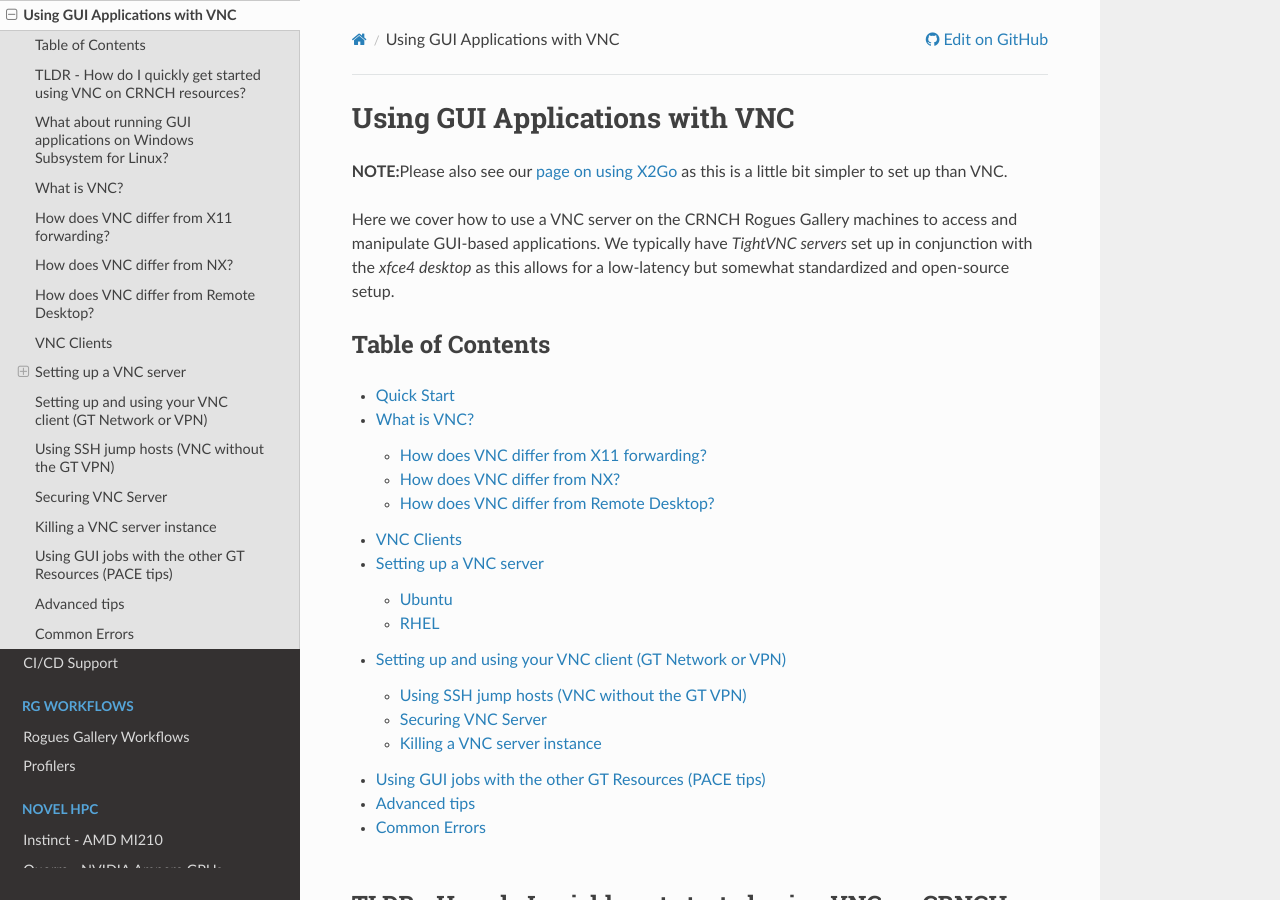
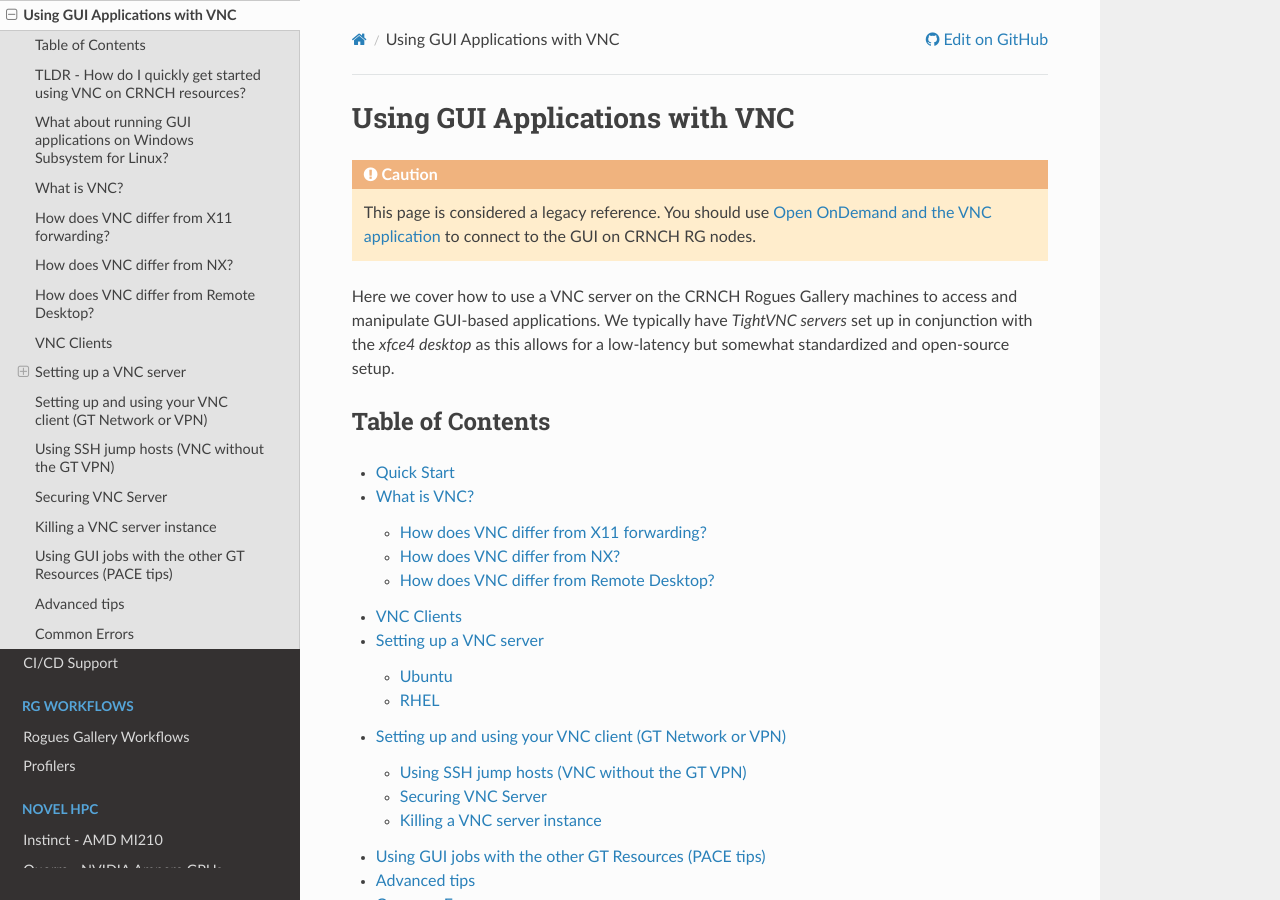
Before and after one commit to gt-crnch-rg/read-the-docs, a Sphinx documentation site: the page built from docs/general/using-gui-with-vnc.rst, in a window 1280 px wide and 900 px high. Built offline with Sphinx 7.4.7 and the Read the Docs theme 3.1.0, drawn with Linux system fonts in a browser that asks for light colours; pages that are not in the unit, such as notebooks, are missing from menus.

Commit message:
Revise VNC documentation to recommend Open OnDemand
Updated VNC documentation to note that this is legacy information.

```diff
--- a/docs/general/using-gui-with-vnc.rst
+++ b/docs/general/using-gui-with-vnc.rst
@@ -1,9 +1,7 @@
 Using GUI Applications with VNC
 ==================================
 
-**NOTE:**\ Please also see our `page on using
-X2Go <%5BMisc%5D-Using-GUI-applications-with-X2Go>`__ as this is a
-little bit simpler to set up than VNC.
+.. caution:: \ \  This page is considered a legacy reference. You should use `Open OnDemand and the VNC application <https://gt-crnch-rg.readthedocs.io/en/main/general/open-on-demand.html>`__ to connect to the GUI on CRNCH RG nodes.
 
 Here we cover how to use a VNC server on the CRNCH Rogues Gallery
 machines to access and manipulate GUI-based applications. We typically
```
